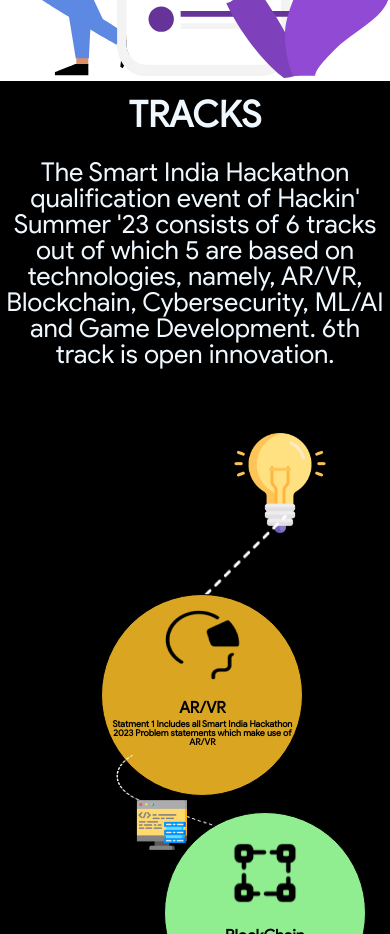
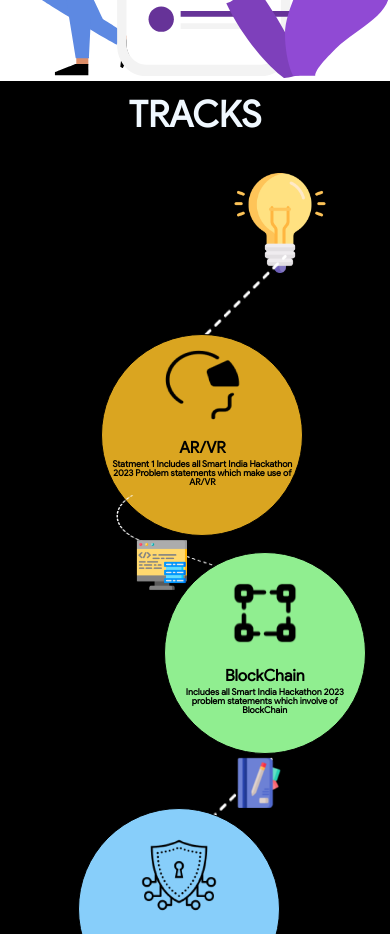
Before and after one commit to gdsc-jiit-2024/hackin-summer-webpage, a React (Create React App) app: page / in a window 390 px wide. Shown: the part 2280-3214 px from the top of the page. Built offline with nearby package versions, Linux system fonts and the light colour scheme.

Commit message:
minor fixes

```diff
--- a/src/components/Tracks/Tracks.css
+++ b/src/components/Tracks/Tracks.css
@@ -5,7 +5,7 @@
 .MainFrame {
     font-family: 'GoogleSansRegular', sans-serif;
     background-color: black;
-    height: 320vh;
+    height: 375vh;
     width: 100%;
 }
 
@@ -310,14 +310,14 @@
 @media only screen and (max-width: 800px) {
 
     .MainFrame {
-        height: 260vh;
+        height: 250vh;
     }
 
     .Info {
-        display: flex;
+        display: none;
     flex-direction: column;
     color: aliceblue;
-    font-size: 26px;
+    font-size: 16px;
     padding-left: 0%;
     padding-right: 0%;
     }
```
